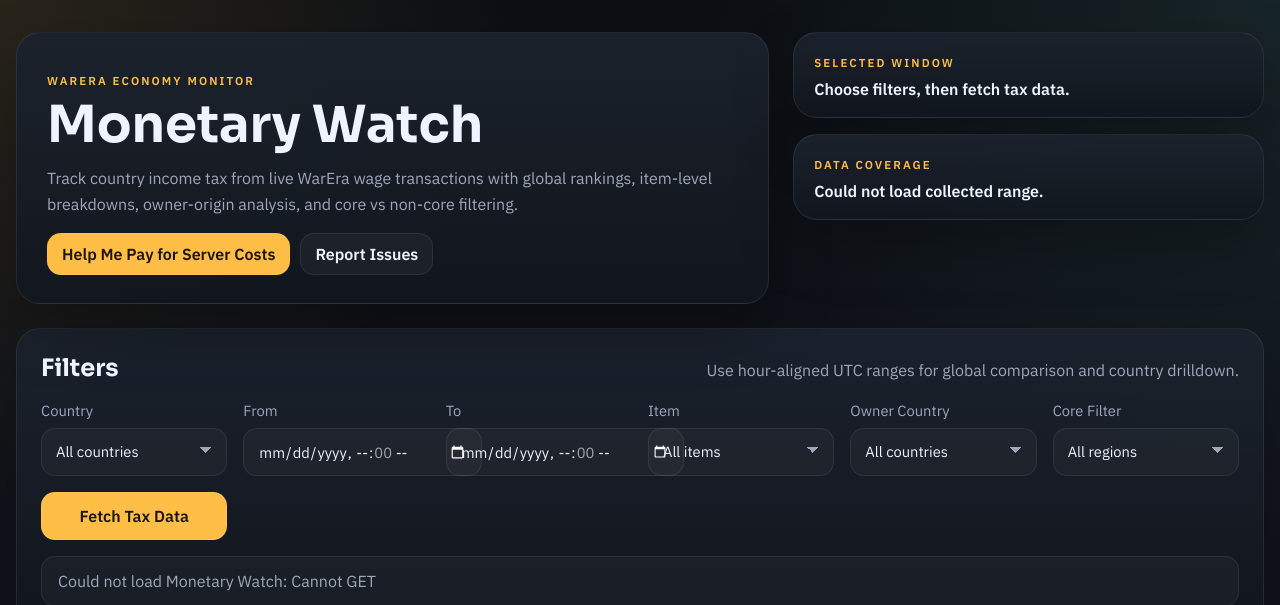
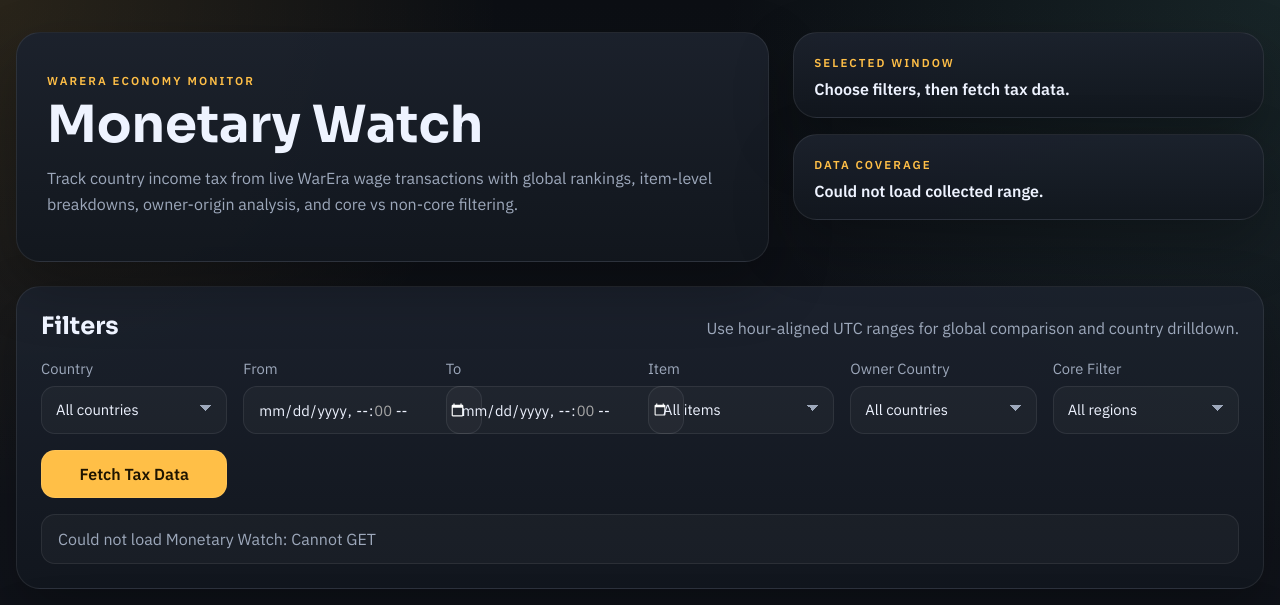
Before and after one commit to TheGroxEmpire/warera-monetary-watch, a Python web app: template src/warera_monetary_watch/templates/app.html in a window 1280 px wide. Shown: the top 605 px of the page. Run offline with Jinja, Linux system fonts and the light colour scheme; the template is opened without the code that fills it, so the values that code supplies are empty.

Commit message:
Remove buymecoffee links

```diff
--- a/src/warera_monetary_watch/templates/app.html
+++ b/src/warera_monetary_watch/templates/app.html
@@ -16,24 +16,6 @@
             Track country income tax from live WarEra wage transactions with global rankings,
             item-level breakdowns, owner-origin analysis, and core vs non-core filtering.
           </p>
-          <div class="hero-actions">
-            <a
-              class="hero-link hero-link-primary"
-              href="https://buymeacoffee.com/groxempire"
-              target="_blank"
-              rel="noopener noreferrer"
-            >
-              Help Me Pay for Server Costs
-            </a>
-            <a
-              class="hero-link hero-link-secondary"
-              href="https://github.com/TheGroxEmpire/warera-monetary-watch/issues"
-              target="_blank"
-              rel="noopener noreferrer"
-            >
-              Report Issues
-            </a>
-          </div>
         </div>
         <div class="hero-meta">
           <div class="meta-card">
```
Also changed, not shown: tests/test_app_assets.py (+0 -1 lines), README.md.
